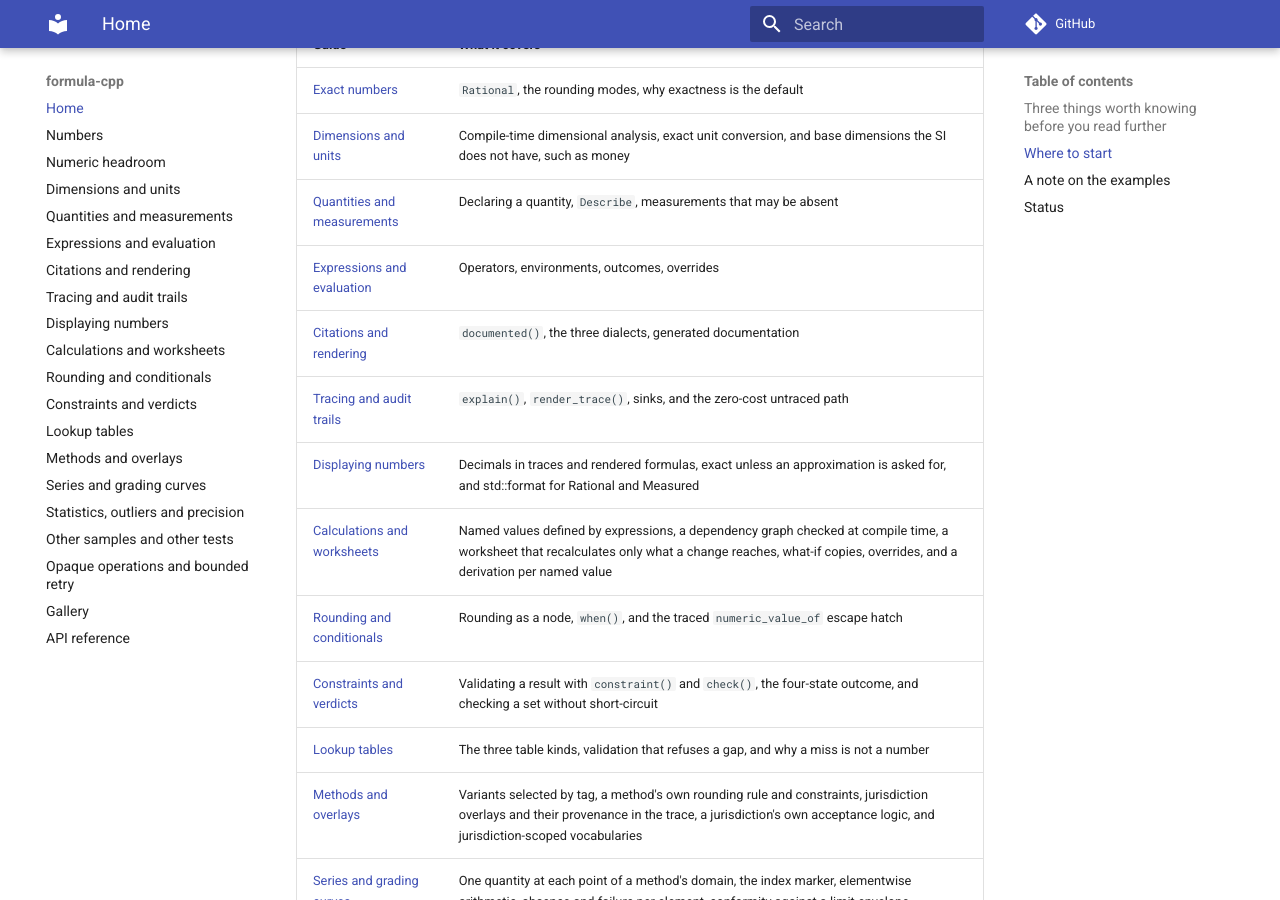
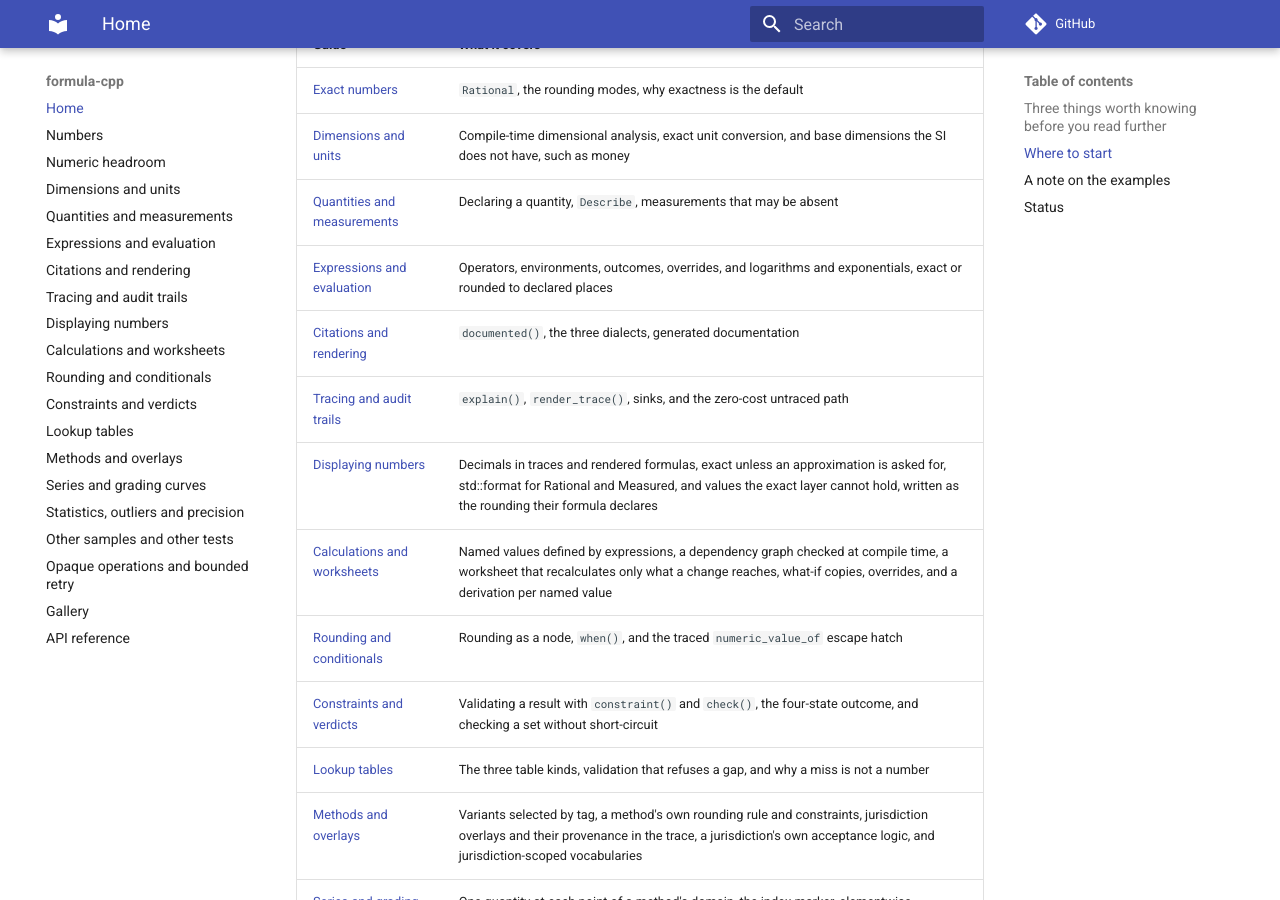
Before and after one commit to LASTRADA-Software/formula-cpp, an MkDocs documentation site: the page built from docs/index.md, in a window 1280 px wide and 900 px high, scrolled down 1328 px. Built offline with MkDocs 1.6.1 and Material for MkDocs 9.7.7, drawn with Linux system fonts in a browser that asks for light colours; comment, search, counter and statistics services are not loaded; some of the changed text lies outside the part shown.

Commit message:
docs: name the rounded logarithms wherever the rounded forms are listed
Four doc comments -- checked_evaluate_si's, explain's, the trace's number
styles' and render_trace's -- list rounded_sqrt and rounded_output as the
way to report a value Rational cannot hold, and leave out rounded_ln,
rounded_log10 and rounded_exp, which do the same for a logarithm or an
exponential; the display guide lists all three. They now name them.

The README's and the site's status tables gain a row each for values
reported at a declared precision and for logarithms and exponentials,
beside the regression's, and the guide rows of the two guides that gained
a section say so.

Signed-off-by: Christian Parpart <c.parpart@lastrada.net>

```diff
--- a/docs/index.md
+++ b/docs/index.md
@@ -62,10 +62,10 @@
 | [Exact numbers](numbers.md) | `Rational`, the rounding modes, why exactness is the default |
 | [Dimensions and units](dimensions.md) | Compile-time dimensional analysis, exact unit conversion, and base dimensions the SI does not have, such as money |
 | [Quantities and measurements](quantities.md) | Declaring a quantity, `Describe`, measurements that may be absent |
-| [Expressions and evaluation](expressions.md) | Operators, environments, outcomes, overrides |
+| [Expressions and evaluation](expressions.md) | Operators, environments, outcomes, overrides, and logarithms and exponentials, exact or rounded to declared places |
 | [Citations and rendering](citations.md) | `documented()`, the three dialects, generated documentation |
 | [Tracing and audit trails](tracing.md) | `explain()`, `render_trace()`, sinks, and the zero-cost untraced path |
-| [Displaying numbers](display.md) | Decimals in traces and rendered formulas, exact unless an approximation is asked for, and std::format for Rational and Measured |
+| [Displaying numbers](display.md) | Decimals in traces and rendered formulas, exact unless an approximation is asked for, std::format for Rational and Measured, and values the exact layer cannot hold, written as the rounding their formula declares |
 | [Calculations and worksheets](calculations.md) | Named values defined by expressions, a dependency graph checked at compile time, a worksheet that recalculates only what a change reaches, what-if copies, overrides, and a derivation per named value |
 | [Rounding and conditionals](rounding-and-conditionals.md) | Rounding as a node, `when()`, and the traced `numeric_value_of` escape hatch |
 | [Constraints and verdicts](constraints.md) | Validating a result with `constraint()` and `check()`, the four-state outcome, and checking a set without short-circuit |
@@ -113,6 +113,8 @@
 | Statistics, precision limits, outlier rejection | shipped |
 | Other samples and other tests: records, context, lineage | shipped |
 | Opaque operations (least squares), bounded retry | shipped |
+| Values the exact layer cannot hold, reported at a declared precision (`rounded_output`) | next release |
+| Logarithms and exponentials, rounded exactly to declared places | next release |
 | Least squares over observations, with R², and several regressors | next release |
 | Power, energy and Fahrenheit units | next release |
 | Named base dimensions such as money | next release |
```
Also changed, not shown: README.md (+4 -2 lines), 3 other files.
